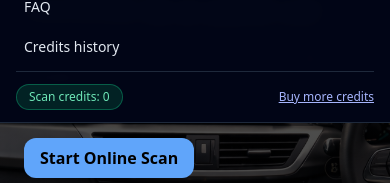
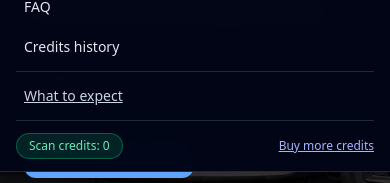
Before and after one commit to jeremy-swallow/carverity-clean, a React (Vite) app: page / in a window 390 px wide. Both pictures are taken after a click on the button "Open main menu". Shown: the part 198-381 px from the top of the page. Built offline with nearby package versions, Linux system fonts and the light colour scheme; no server answers.

Commit message:
Add What to Expect link to mobile hamburger menu only

```diff
--- a/src/components/Layout.tsx
+++ b/src/components/Layout.tsx
@@ -169,6 +169,17 @@ export default function Layout() {
                   </NavLink>
                 ))}
 
+                {/* Support / orientation link */}
+                <div className="pt-2 mt-2 border-t border-slate-800">
+                  <NavLink
+                    to="/what-to-expect"
+                    onClick={() => setMenuOpen(false)}
+                    className="block px-2 py-1.5 text-sm text-slate-300 underline"
+                  >
+                    What to expect
+                  </NavLink>
+                </div>
+
                 <div className="pt-3 mt-2 border-t border-slate-800 flex items-center justify-between">
                   <span className="px-3 py-1 rounded-full bg-emerald-900/40 border border-emerald-500/40 text-emerald-300 text-xs">
                     Scan credits: {credits}
```
